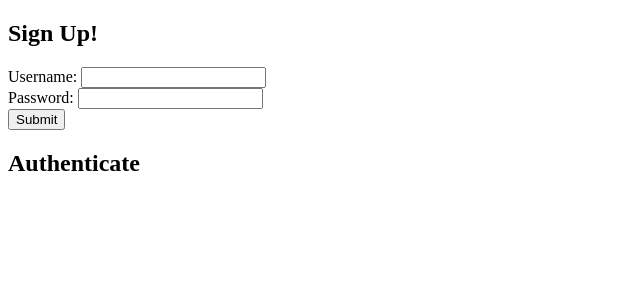
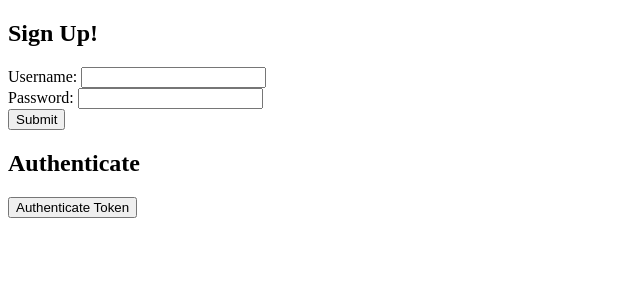
Before and after one commit to dane-hoffman/Block_27_SignAuth_App, a React (Vite) app: page / in a window 1280 px wide. Shown: the top 300 px of the page, without its empty margins (0-640 px from the left). Built offline with nearby package versions, Linux system fonts and the light colour scheme.

Commit message:
Added <button> to Authenticate with handClick function and passed that down to the onClick <button> attribute.

```diff
--- a/src/components/Authenticate.jsx
+++ b/src/components/Authenticate.jsx
@@ -1,7 +1,27 @@
-import React from 'react'
+import React, {useState}from 'react'
 
-const Authenticate = () => {
-    return <h2>Authenticate</h2>
+const Authenticate = ({token}) => {
+    const [successMessage, setSuccessMessage] = useState(null);
+    const [error, setError] = useState(null);
+
+    async function handleClick(click){
+        try {
+
+            //
+        }
+        catch (error) {
+        setError(error.message);
+         }
+         console.log("I've been clicked!")
+    }
+    return (
+    <>
+        <h2>Authenticate</h2>
+        {successMessage && <p>{successMessage}</p>}
+        {error && <p>{error}</p>}
+        <button onClick={handleClick}>Authenticate Token</button>
+    </>
+    )
 }
 
 export default Authenticate;
--- a/src/components/SignUpForm.jsx
+++ b/src/components/SignUpForm.jsx
@@ -21,9 +21,7 @@ const SignUpForm = ({setToken}) => {
                 })
             });
             const result = await response.json();
-            console.log(result);
             setToken(result.token);
-            console.log(result.token);
         } catch (error) {
           setError(error.message);
         }
```
